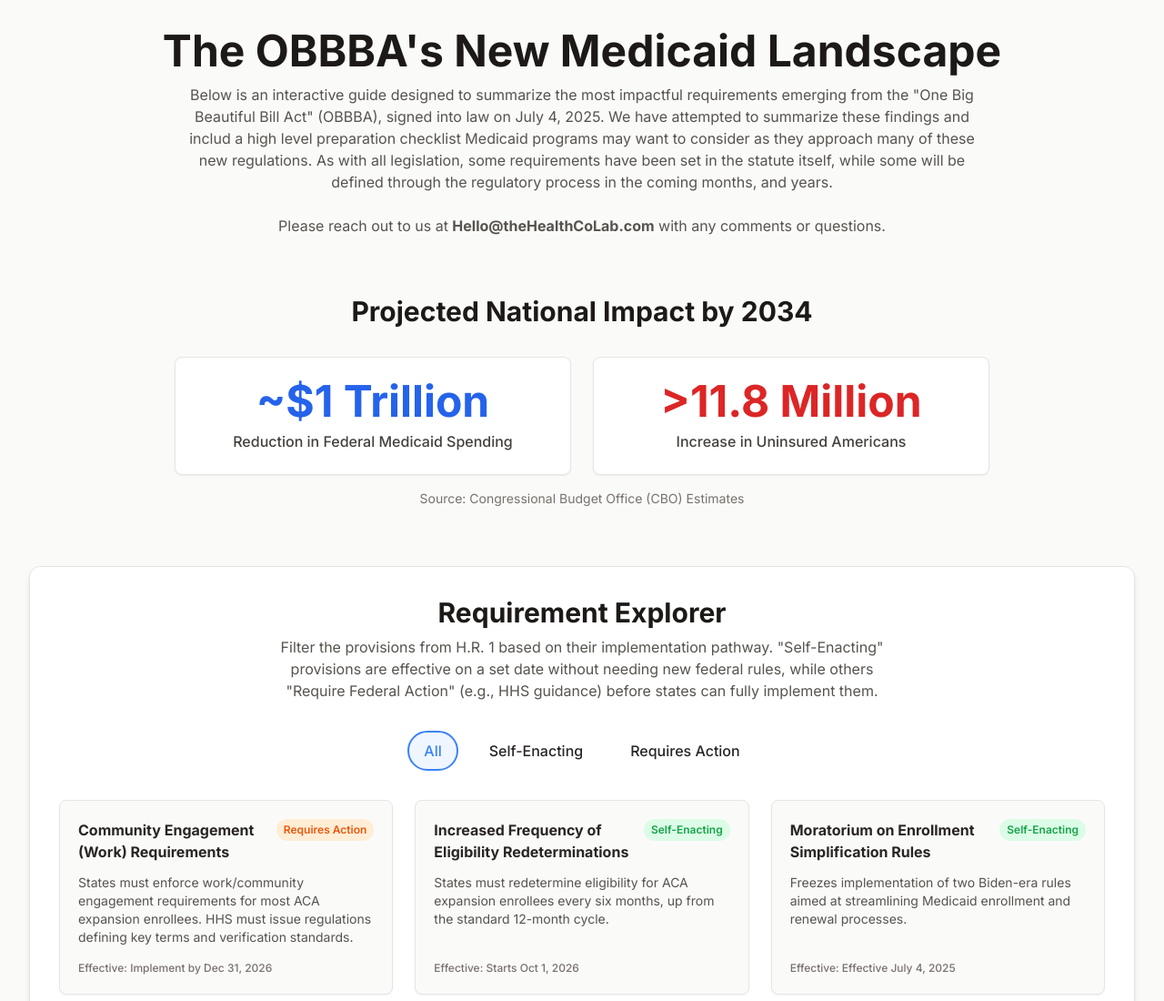
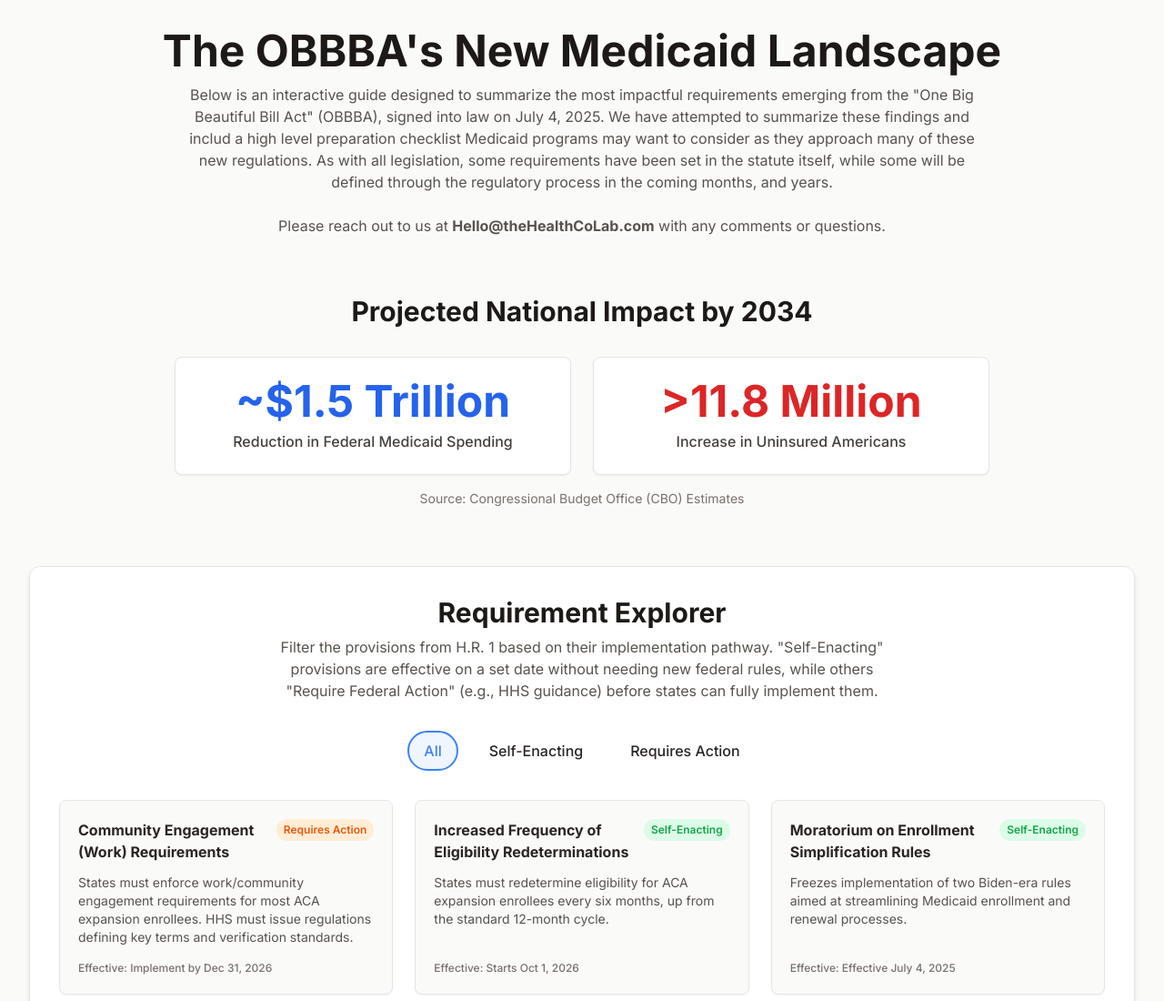
Before and after one commit to aaronholman/Public, a plain HTML site: page index.html in a window 1280 px wide. Shown: the top 1100 px of the page at 91% size. Drawn offline with nearby package versions, Linux system fonts and the light colour scheme.

Commit message:
Update index.html
Updated Medicaid cuts to $1.5T

```diff
--- a/index.html
+++ b/index.html
@@ -34,7 +34,7 @@
                 <h2 class="text-2xl sm:text-3xl font-bold text-center text-stone-900 mb-8">Projected National Impact by 2034</h2>
                 <div class="grid grid-cols-1 md:grid-cols-2 gap-6 max-w-4xl mx-auto">
                     <div class="bg-white p-6 rounded-lg shadow-sm border border-stone-200 text-center">
-                        <p class="text-4xl sm:text-5xl font-bold text-blue-600 mb-2">~$1 Trillion</p>
+                        <p class="text-4xl sm:text-5xl font-bold text-blue-600 mb-2">~$1.5 Trillion</p>
                         <p class="text-base font-medium text-stone-700">Reduction in Federal Medicaid Spending</p>
                     </div>
                     <div class="bg-white p-6 rounded-lg shadow-sm border border-stone-200 text-center">
```
